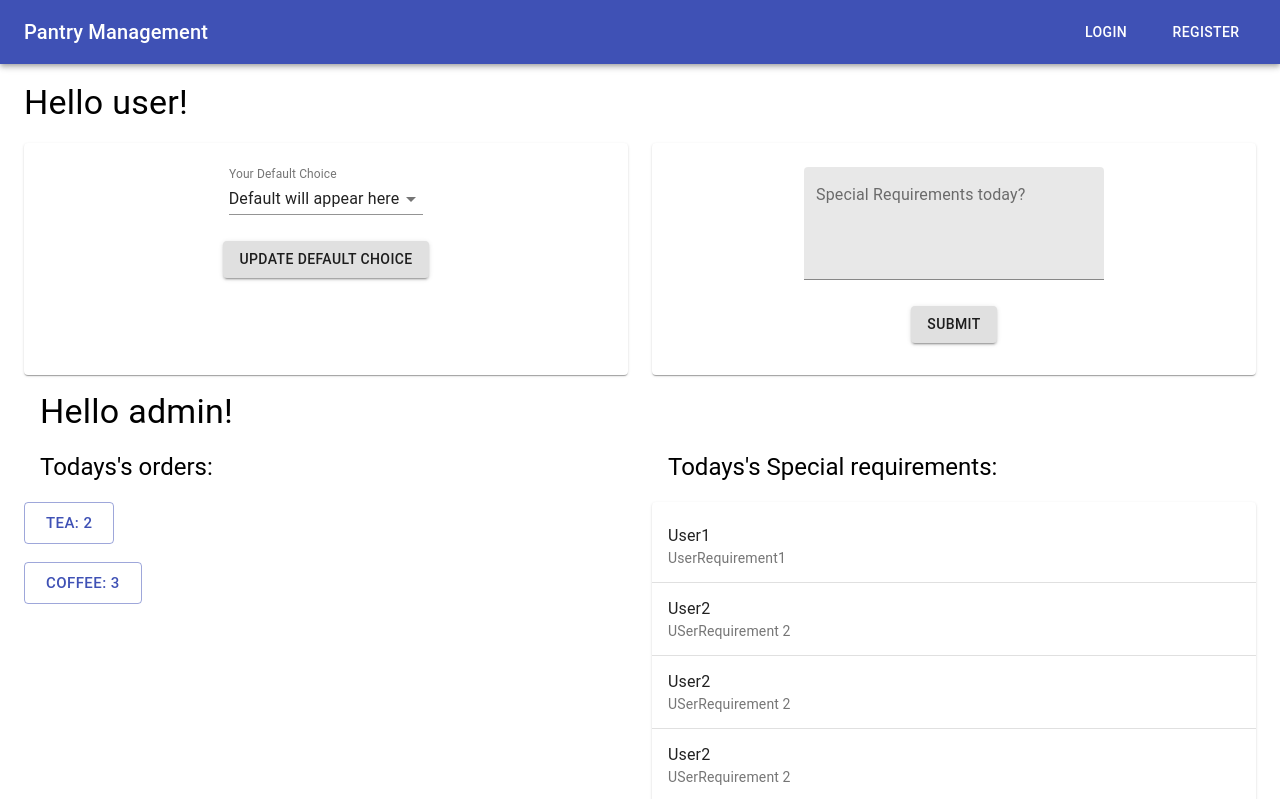
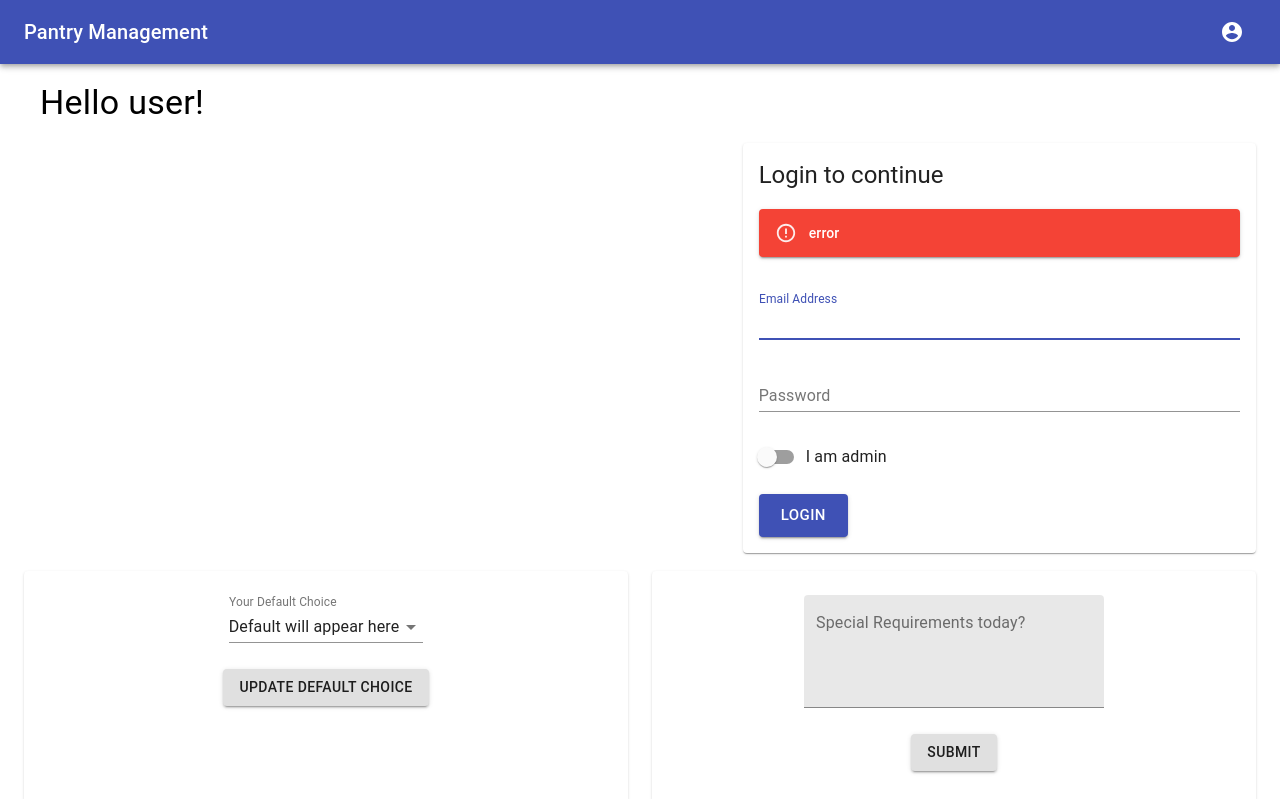
Before and after one commit to saurabhLearns/pantryservice, a React (Create React App) app in the folder client/: page / in a window 1280 px wide. Shown: the top 799 px of the page. Built offline with nearby package versions, Linux system fonts and the light colour scheme.

Commit message:
update frontend skeleton

```diff
--- a/client/src/components/Admin.js
+++ b/client/src/components/Admin.js
@@ -19,10 +19,6 @@ import Paper from '@material-ui/core/Paper';
 const useStyles = makeStyles(theme => ({
   appBar: {
     position: 'relative',
-  },
-  title: {
-    marginLeft: theme.spacing(2),
-    flex: 1,
   },
   div:{
     alignItems: 'center',
@@ -59,9 +55,6 @@ export default function Admin() {
 
   return (
     <div>
-      <Typography variant="h4" className={classes.title}>
-        Hello admin!
-      </Typography>
       <br/>
       <Grid container spacing={3} >
         <Grid item xs={12} sm={6}>
--- /dev/null
+++ b/client/src/components/ChangePasswordModal.js
@@ -0,0 +1,67 @@
+import React from 'react';
+import {
+	Button,
+	TextField,
+	Dialog,
+	DialogActions,
+	MenuItem,
+	DialogContent,
+	DialogContentText,
+	DialogTitle
+} from '@material-ui/core'
+import MuiAlert from '@material-ui/lab/Alert';
+
+
+
+export default function ChangePasswordModal() {
+	const [openPwd, setOpenPwd] = React.useState(false);
+
+	const handleClickOpenPwd = () => {
+		setOpenPwd(true);
+	};
+
+	const handleClosePwd = () => {
+		setOpenPwd(false);
+	};
+
+	return (
+		<div>
+			{/* <Button color="inherit" onClick={handleClickOpenReg} className={classes.menuText} >
+				Register
+			</Button> */}
+			<MenuItem onClick={handleClickOpenPwd}>Change Password</MenuItem>
+			<Dialog open={openPwd} onClose={handleClosePwd} aria-labelledby="form-dialog-title">
+				<DialogTitle id="form-dialog-title">Change Password</DialogTitle>
+				<DialogContent>
+				<DialogContentText>
+				<MuiAlert elevation={2} variant="filled" severity="error">error</MuiAlert>
+				</DialogContentText>
+				<TextField
+					margin="normal"
+					id="oldpassword"
+					label="Old Password"
+					type="oldpassword"
+					fullWidth
+				/>
+				<TextField
+					margin="normal"
+					id="newpassword"
+					label="New Password"
+					type="password"
+					fullWidth
+				/>
+				<TextField
+					margin="normal"
+					id="newpassword1"
+					label="Type again to confirm"
+					type="password"
+					fullWidth
+				/>
+				</DialogContent>
+				<DialogActions>
+					<Button onClick={handleClosePwd} color="primary">Change</Button>
+				</DialogActions>
+			</Dialog>
+		</div>
+	);
+}
--- a/client/src/components/Home.js
+++ b/client/src/components/Home.js
@@ -3,6 +3,7 @@ import Container from '@material-ui/core/Container';
 import Navbar from './Navbar'
 import User from './User'
 import Admin from './Admin'
+import Login from './Login'
 
 export default function Home() {
   return (
@@ -12,6 +13,7 @@ export default function Home() {
 
 	  {/* All stuffs down here */}
       <Container>
+      <Login/>
 	  	<User/>
       <Admin/>
       </Container>
--- /dev/null
+++ b/client/src/components/Login.js
@@ -0,0 +1,71 @@
+import React from 'react';
+import { makeStyles } from '@material-ui/core/styles';
+import Button from '@material-ui/core/Button';
+import TextField from '@material-ui/core/TextField';
+import Typography from '@material-ui/core/Typography';
+import Paper from '@material-ui/core/Paper';
+import FormControlLabel from '@material-ui/core/FormControlLabel';
+import Switch from '@material-ui/core/Switch';
+import Grid from '@material-ui/core/Grid';
+import MuiAlert from '@material-ui/lab/Alert';
+
+const useStyles = makeStyles(theme => ({
+	paper:{
+		flexWrap: 'wrap',
+		padding: theme.spacing(2),
+	},
+  }));
+
+export default function LoginModal() {
+	const classes = useStyles();
+	const [state, setState] = React.useState({
+		checkedA: false,
+	  });
+
+	const handleCheckChange  = event => {
+		setState({
+			...state,
+			checkedA: event.target.checked
+		});
+	  };
+
+
+	return (
+		<div>
+			<Grid container justify="flex-end" alignItems="center">
+				<Grid item xs={12} sm={5}>
+					<Paper className={classes.paper} >
+						<Typography variant = 'h5'>Login to continue</Typography><br/>
+						<MuiAlert elevation={2} variant="filled" severity="error">error</MuiAlert><br/>
+						<TextField
+							autoFocus
+							margin="normal"
+							id="email"
+							label="Email Address"
+							type="email"
+							fullWidth
+						/>
+						<TextField
+							margin="normal"
+							id="password"
+							label="Password"
+							type="password"
+							fullWidth
+						/><br/><br/>
+						<FormControlLabel
+							control={
+								<Switch
+								checked={state.checkedA}
+								onChange={handleCheckChange}
+								value="isAdmin" />
+							}
+							label="I am admin"
+						/>
+						<br/> <br/>
+						<Button color="primary" size='large' variant ="contained">Login</Button>
+					</Paper>
+				</Grid>
+			</Grid>
+		</div>
+	);
+}
--- a/client/src/components/LoginModal.js
+++ /dev/null
@@ -1,84 +0,0 @@
-import React from 'react';
-import { makeStyles } from '@material-ui/core/styles';
-import Button from '@material-ui/core/Button';
-import TextField from '@material-ui/core/TextField';
-import Dialog from '@material-ui/core/Dialog';
-import DialogActions from '@material-ui/core/DialogActions';
-import DialogContent from '@material-ui/core/DialogContent';
-import DialogContentText from '@material-ui/core/DialogContentText';
-import DialogTitle from '@material-ui/core/DialogTitle';
-import FormControlLabel from '@material-ui/core/FormControlLabel';
-import Switch from '@material-ui/core/Switch';
-import MuiAlert from '@material-ui/lab/Alert';
-
-const useStyles = makeStyles(theme => ({
-	menuText:{
-		width: 100,
-	},
-  }));
-
-export default function LoginModal() {
-	const classes = useStyles();
-	const [open, setOpen] = React.useState(false);
-	const [state, setState] = React.useState({
-		checkedA: false,
-	  });
-
-	const handleCheckChange  = event => {
-		setState({
-			...state,
-			checkedA: event.target.checked
-		});
-	  };
-
-	const handleClickOpen = () => {
-		setOpen(true);
-	};
-
-	const handleClose = () => {
-		setOpen(false);
-	};
-
-	return (
-		<div>
-			<Button color="inherit" onClick={handleClickOpen} className={classes.menuText} >
-				Login
-			</Button>
-			<Dialog open={open} onClose={handleClose} aria-labelledby="form-dialog-title">
-				<DialogTitle id="form-dialog-title">Login to continue</DialogTitle>
-				<DialogContent>
-				<DialogContentText>
-				<MuiAlert elevation={2} variant="filled" severity="error">error</MuiAlert>
-				</DialogContentText>
-				<TextField
-					autoFocus
-					margin="dense"
-					id="email"
-					label="Email Address"
-					type="email"
-					fullWidth
-				/>
-				<TextField
-					margin="dense"
-					id="password"
-					label="Password"
-					type="password"
-					fullWidth
-				/><br/><br/>
-				<FormControlLabel
-					control={
-						<Switch
-						checked={state.checkedA}
-						onChange={handleCheckChange}
-						value="isAdmin" />
-					}
-					label="I am admin"
-				/>
-				</DialogContent>
-				<DialogActions>
-				<Button onClick={handleClose} color="primary">Login</Button>
-				</DialogActions>
-			</Dialog>
-		</div>
-	);
-}
--- a/client/src/components/Logout.js
+++ b/client/src/components/Logout.js
@@ -1,20 +1,11 @@
 import React, {Fragment} from 'react'
-import { makeStyles } from '@material-ui/core/styles';
-import Button from '@material-ui/core/Button';
+import MenuItem from '@material-ui/core/MenuItem';
 
-const useStyles = makeStyles({
-	menuText:{
-		width: 100,
-	}
-  });
 
 export default function Logout(){
-	const classes = useStyles();
 	return(
 		<Fragment>
-			<Button color="inherit" onClick={null} className={classes.menuText} >
-				Logout
-			</Button>
+			<MenuItem onClick={null}>Logout</MenuItem>
 		</Fragment>
 	)
 }
--- a/client/src/components/Navbar.js
+++ b/client/src/components/Navbar.js
@@ -1,22 +1,26 @@
 import React from 'react';
 import { makeStyles } from '@material-ui/core/styles';
-import AppBar from '@material-ui/core/AppBar';
-import Toolbar from '@material-ui/core/Toolbar';
-import Typography from '@material-ui/core/Typography';
-import SwipeableDrawer from '@material-ui/core/SwipeableDrawer';
-import Button from '@material-ui/core/Button';
-import IconButton from '@material-ui/core/IconButton';
-import MenuIcon from '@material-ui/icons/Menu';
-import Hidden from '@material-ui/core/Hidden';
+import AccountCircle from '@material-ui/icons/AccountCircle';
 
-import LoginModal from './LoginModal'
+import {
+	IconButton,
+	Typography,
+	Container,
+	Toolbar,
+	AppBar,
+	Menu,
+} from '@material-ui/core';
+
 import RegisterModal from './RegisterModal'
 import Logout from './Logout'
+import ChangePasswordModal from './ChangePasswordModal'
 
-//styles
 const useStyles = makeStyles(theme => ({
 	root: {
 		flexGrow: 1,
+	},
+	menuText:{
+		width: 'auto',
 	},
 	menuButton: {
 		marginRight: theme.spacing(2),
@@ -25,60 +29,75 @@ const useStyles = makeStyles(theme => ({
 	title: {
 		flexGrow: 1,
 	},
-	toggleDrawer:{
-		margin: theme.spacing(2),
-	}
-
+	Greettitle: {
+		marginLeft: theme.spacing(2),
+		flex: 1,
+	  },
 }));
 
 
-//implementation and rendering
+
 export default function ButtonAppBar() {
 	const classes = useStyles();
 
 	//hooks
-	const [state, setState] = React.useState({
-		top: false,
-	});
+	const [anchorEl, setAnchorEl] = React.useState(null);
+  	const openAnchor = Boolean(anchorEl);
 
-	//drawer toggler
-	const toggleDrawer = (side, open) => event => {
-		if (event && event.type === 'keydown' && (event.key === 'Tab' || event.key === 'Shift')) {
-		return;
-		}
-		setState({ ...state, [side]: open });
+	const handleMenu = event => {
+		setAnchorEl(event.currentTarget);
 	};
 
-	//render
+	const handleClose = () => {
+		setAnchorEl(null);
+	};
+
 	return (
 		<div className={classes.root}>
 			<AppBar position ="relative">
 				<Toolbar>
-			<Hidden mdUp>
-				<Button onClick={toggleDrawer('left', true)} >
-					<IconButton edge="start" className={classes.menuButton} color="inherit" aria-label="menu">
-						<MenuIcon />
-					</IconButton>
-				</Button>
-				<SwipeableDrawer open={state.left} onClose={toggleDrawer('left', false)} onOpen={toggleDrawer('left', true)}>
-					<div className={classes.toggleDrawer}>
+
 					<Typography variant="h6" className={classes.title}>
 						Pantry Management
 					</Typography>
-						<LoginModal/>
+
+						<div>
+							<IconButton
+								aria-label="account of current user"
+								aria-controls="menu-appbar"
+								aria-haspopup="true"
+								onClick={handleMenu}
+								color="inherit"
+								>
+								<AccountCircle />
+							</IconButton>
+							<Menu
+								id="menu-appbar"
+								anchorEl={anchorEl}
+								anchorOrigin={{
+								vertical: 'top',
+								horizontal: 'right',
+								}}
+								keepMounted
+								transformOrigin={{
+								vertical: 'top',
+								horizontal: 'right',
+								}}
+								open={openAnchor}
+								onClose={handleClose}
+							>
+
 								<RegisterModal/>
+								<ChangePasswordModal/>
+								<Logout/>
+							</Menu>
 						</div>
-				</SwipeableDrawer>
-			</Hidden>
-			<Typography variant="h6" className={classes.title}>
-				Pantry Management
-			</Typography>
-			<Hidden smDown>
-					<LoginModal/>
-					<RegisterModal/>
-			</Hidden>
 				</Toolbar>
 			</AppBar>
+			<br/>
+			<Container>
+				<Typography variant="h4" className={classes.Greettitle}>Hello user!</Typography>
+			</Container>
 		</div>
 	);
 }
--- a/client/src/components/RegisterModal.js
+++ b/client/src/components/RegisterModal.js
@@ -1,42 +1,39 @@
 import React from 'react';
-import { makeStyles } from '@material-ui/core/styles';
-import Button from '@material-ui/core/Button';
-import TextField from '@material-ui/core/TextField';
-import Dialog from '@material-ui/core/Dialog';
-import DialogActions from '@material-ui/core/DialogActions';
-import DialogContent from '@material-ui/core/DialogContent';
-import DialogContentText from '@material-ui/core/DialogContentText';
-import DialogTitle from '@material-ui/core/DialogTitle';
+import {
+	Button,
+	TextField,
+	Dialog,
+	DialogActions,
+	MenuItem,
+	DialogContent,
+	DialogContentText,
+	DialogTitle
+} from '@material-ui/core';
+
 import MuiAlert from '@material-ui/lab/Alert';
 
-const useStyles = makeStyles(theme => ({
-	menuText:{
-		width: 100,
-	}
-  }));
+
 
 export default function RegisterModal() {
-	const classes = useStyles();
-	const [open, setOpen] = React.useState(false);
+	const [openReg, setOpenReg] = React.useState(false);
 
-	const handleClickOpen = () => {
-		setOpen(true);
+	const handleClickOpenReg = () => {
+		setOpenReg(true);
 	};
 
-	const handleClose = () => {
-		setOpen(false);
+	const handleCloseReg = () => {
+		setOpenReg(false);
 	};
 
 	return (
 		<div>
-			<Button color="inherit" onClick={handleClickOpen} className={classes.menuText} >
-				Register
-			</Button>
-			<Dialog open={open} onClose={handleClose} aria-labelledby="form-dialog-title">
+
+			<MenuItem onClick={handleClickOpenReg}>Register New User</MenuItem>
+			<Dialog open={openReg} onClose={handleCloseReg} aria-labelledby="form-dialog-title">
 				<DialogTitle id="form-dialog-title">Register to continue</DialogTitle>
 				<DialogContent>
 				<DialogContentText>
-				<MuiAlert elevation={2} variant="filled" severity="error">error</MuiAlert>
+				<MuiAlert elevation={1} variant="filled" severity="error">error</MuiAlert>
 				</DialogContentText>
 				<TextField
 					autoFocus
@@ -62,7 +59,7 @@ export default function RegisterModal() {
 				/>
 				</DialogContent>
 				<DialogActions>
-					<Button onClick={handleClose} color="primary">Signup</Button>
+					<Button onClick={handleCloseReg} color="primary">Signup</Button>
 				</DialogActions>
 			</Dialog>
 		</div>
--- a/client/src/components/User.js
+++ b/client/src/components/User.js
@@ -1,13 +1,15 @@
 import React from 'react';
 import { makeStyles } from '@material-ui/core/styles';
-import Typography from '@material-ui/core/Typography';
-import InputLabel from '@material-ui/core/InputLabel';
-import MenuItem from '@material-ui/core/MenuItem';
-import FormControl from '@material-ui/core/FormControl';
-import Select from '@material-ui/core/Select';
-import Button from '@material-ui/core/Button';
-import TextField from '@material-ui/core/TextField';
-import { Grid, Paper } from '@material-ui/core';
+import{
+	InputLabel,
+	MenuItem,
+	FormControl,
+	Select,
+	Button,
+	TextField,
+	Grid,
+	Paper
+} from '@material-ui/core';
 
 import 'normalize.css'
 
@@ -43,7 +45,7 @@ export default function User() {
 	};
 	return (
 		<div>
-			<Typography variant="h4">Hello user!</Typography>
+
 			<br/>
 			<Grid container spacing={3}>
 				<Grid item xs={12} md={6}>
```
Also changed, not shown: 1 other file (tests, documents, lock files or other folders). Lines whose indentation alone changed are shown as unchanged.
